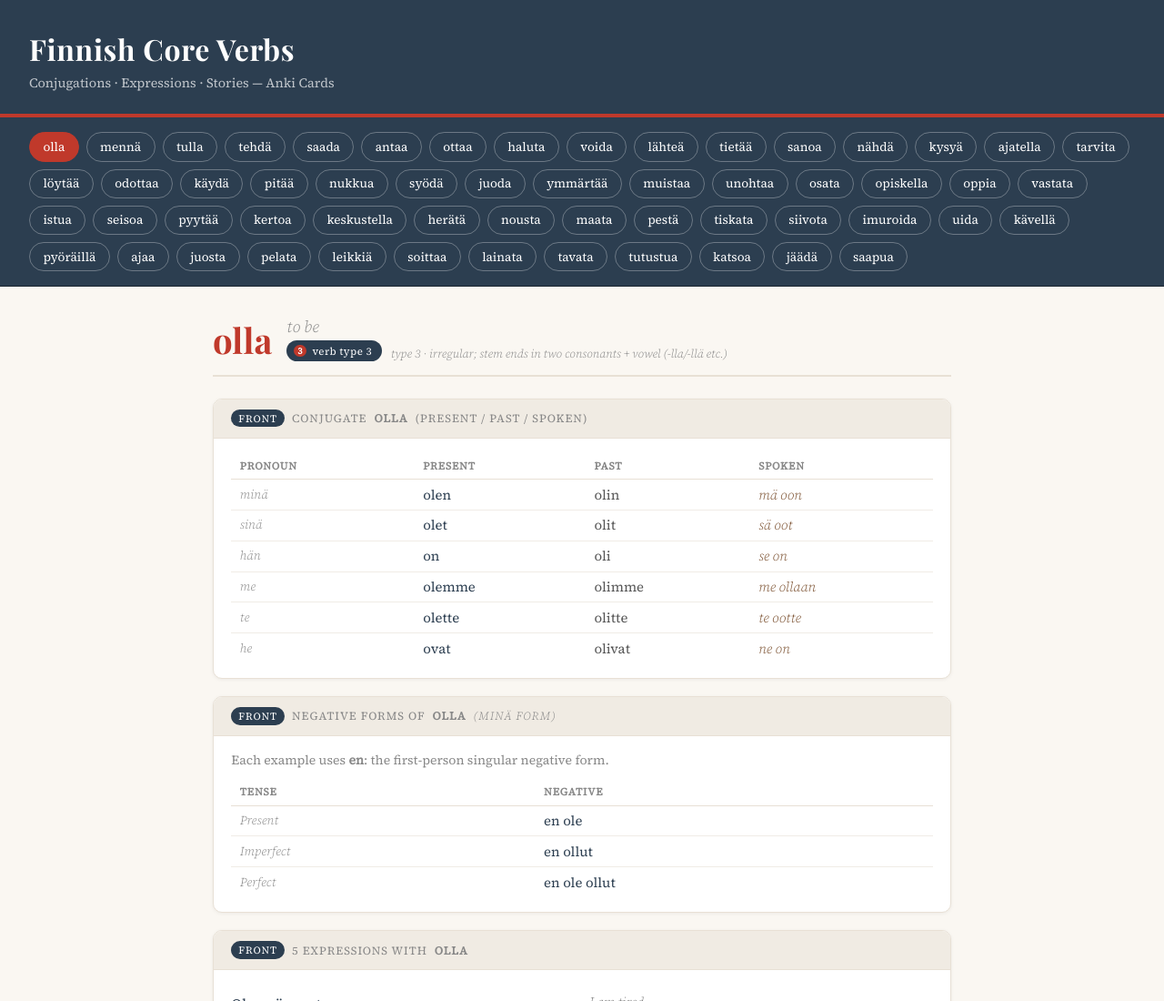
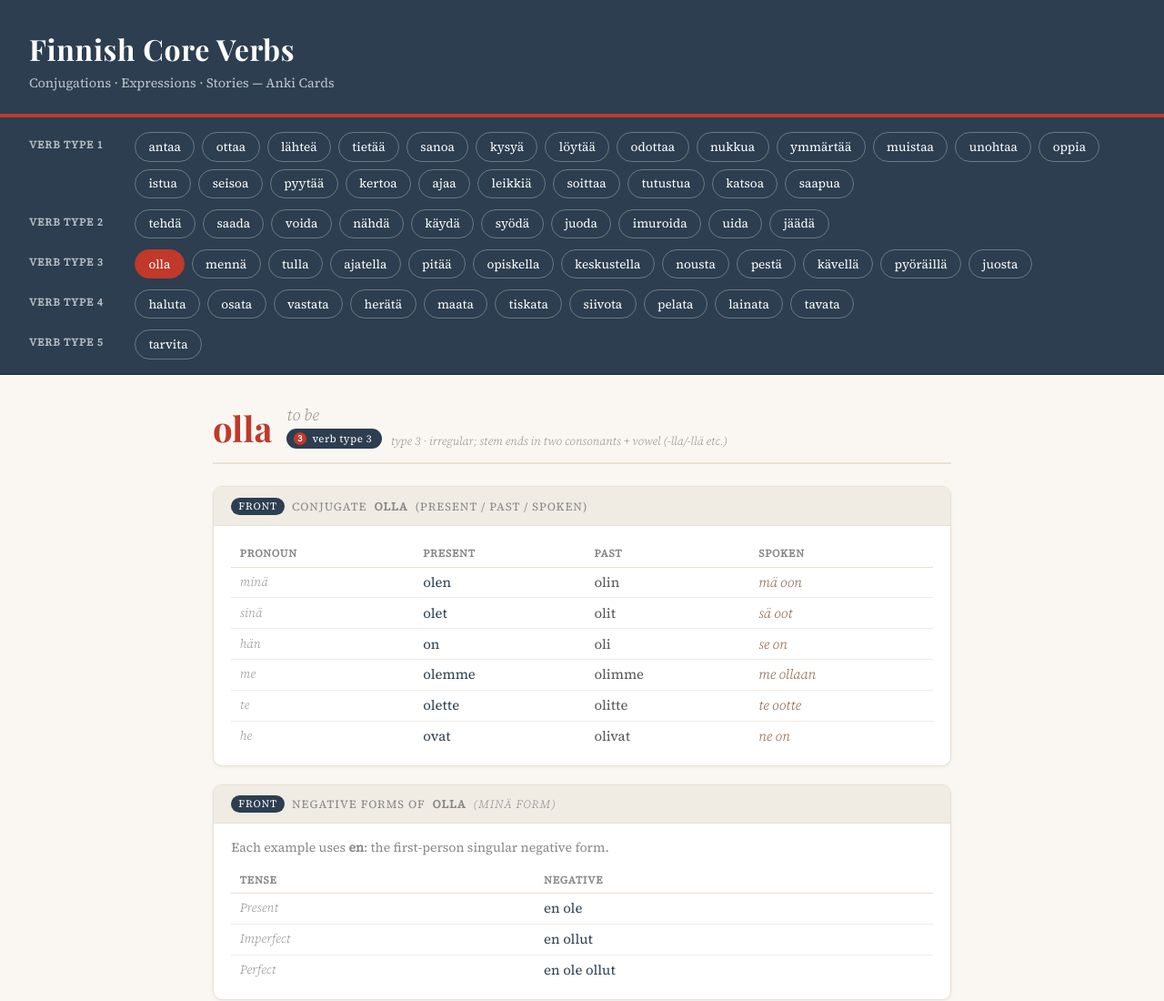
Before and after one commit to dmitry-sforce/finnish-verbs, a website: page index.html in a window 1280 px wide. Shown: the top 1100 px of the page at 91% size. Drawn offline with nearby package versions, Linux system fonts and the light colour scheme.

Commit message:
Add grouping by verb type

```diff
--- a/index.html
+++ b/index.html
@@ -43,11 +43,30 @@
 
   nav {
     display: flex;
-    flex-wrap: wrap;
-    gap: 0.5rem;
+    flex-direction: column;
+    gap: 0.75rem;
     padding: 1rem 2rem;
     background: var(--accent2);
     border-bottom: 1px solid #1a252f;
+  }
+  .nav-group {
+    display: grid;
+    grid-template-columns: 6.5rem 1fr;
+    align-items: start;
+    gap: 0.75rem;
+  }
+  .nav-group-label {
+    color: rgba(255,255,255,0.65);
+    font-size: 0.72rem;
+    font-weight: 600;
+    letter-spacing: 0.08em;
+    line-height: 1.8rem;
+    text-transform: uppercase;
+  }
+  .nav-group-buttons {
+    display: flex;
+    flex-wrap: wrap;
+    gap: 0.5rem;
   }
   nav button {
     background: transparent;
@@ -63,6 +82,12 @@
   nav button:hover, nav button.active {
     background: var(--accent);
     border-color: var(--accent);
+  }
+
+  @media (max-width: 600px) {
+    nav { padding: 1rem 1.5rem; }
+    .nav-group { grid-template-columns: 1fr; gap: 0.25rem; }
+    .nav-group-label { line-height: 1.2; }
   }
 
   main {
@@ -4343,12 +4368,31 @@ const verbs = [
 
 function buildNav() {
   const nav = document.getElementById('nav');
-  verbs.forEach((v, i) => {
-    const btn = document.createElement('button');
-    btn.textContent = v.fi;
-    btn.onclick = () => showVerb(i);
-    btn.id = `nav-${i}`;
-    nav.appendChild(btn);
+  const verbTypes = [...new Set(verbs.map(v => v.verbtype))].sort((a, b) => a - b);
+
+  verbTypes.forEach(verbtype => {
+    const group = document.createElement('div');
+    group.className = 'nav-group';
+
+    const label = document.createElement('div');
+    label.className = 'nav-group-label';
+    label.textContent = `Verb type ${verbtype}`;
+
+    const buttons = document.createElement('div');
+    buttons.className = 'nav-group-buttons';
+
+    verbs.forEach((v, i) => {
+      if (v.verbtype !== verbtype) return;
+
+      const btn = document.createElement('button');
+      btn.textContent = v.fi;
+      btn.onclick = () => showVerb(i);
+      btn.id = `nav-${i}`;
+      buttons.appendChild(btn);
+    });
+
+    group.append(label, buttons);
+    nav.appendChild(group);
   });
 }
 
```
Also changed, not shown: src/template.html (+52 -8 lines).
